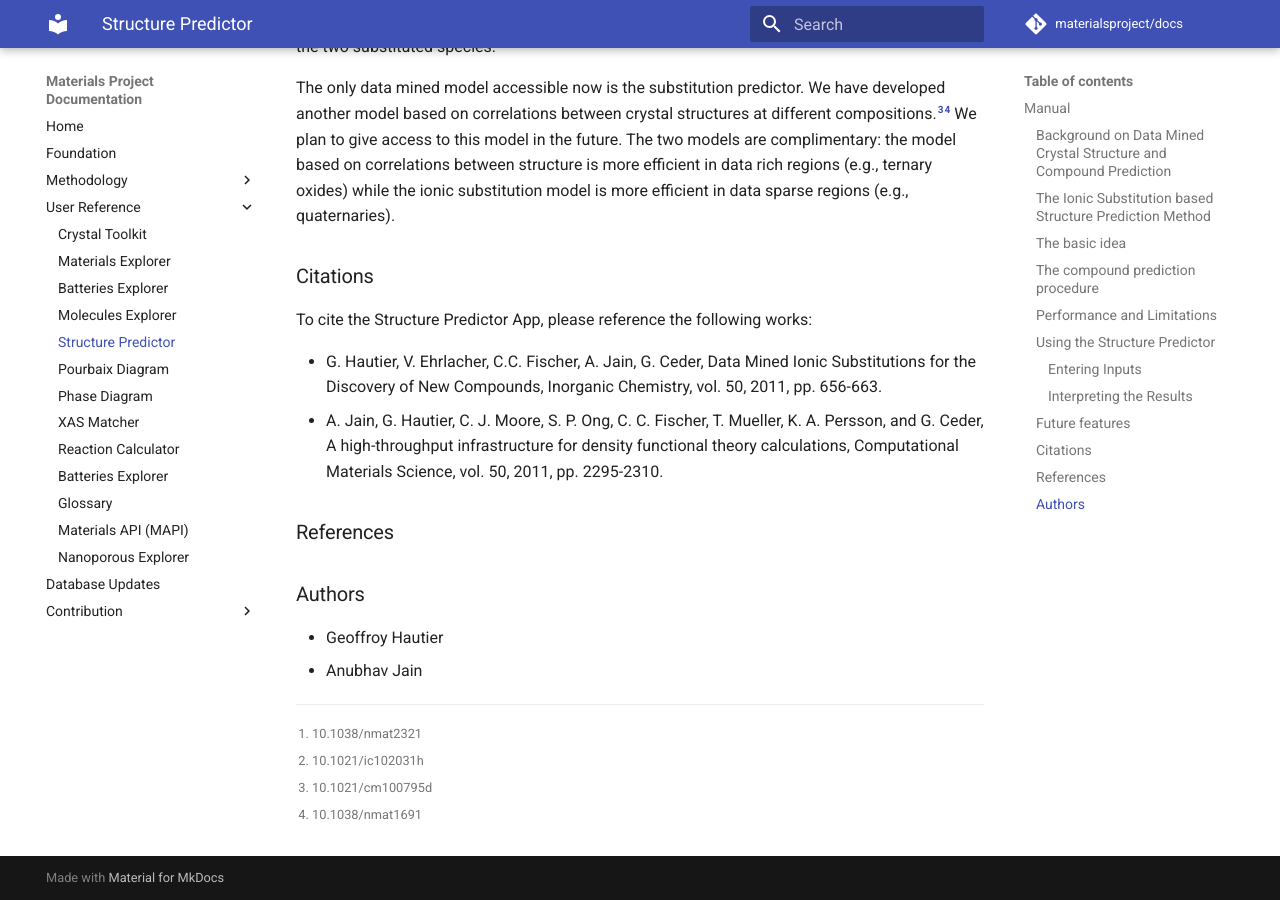
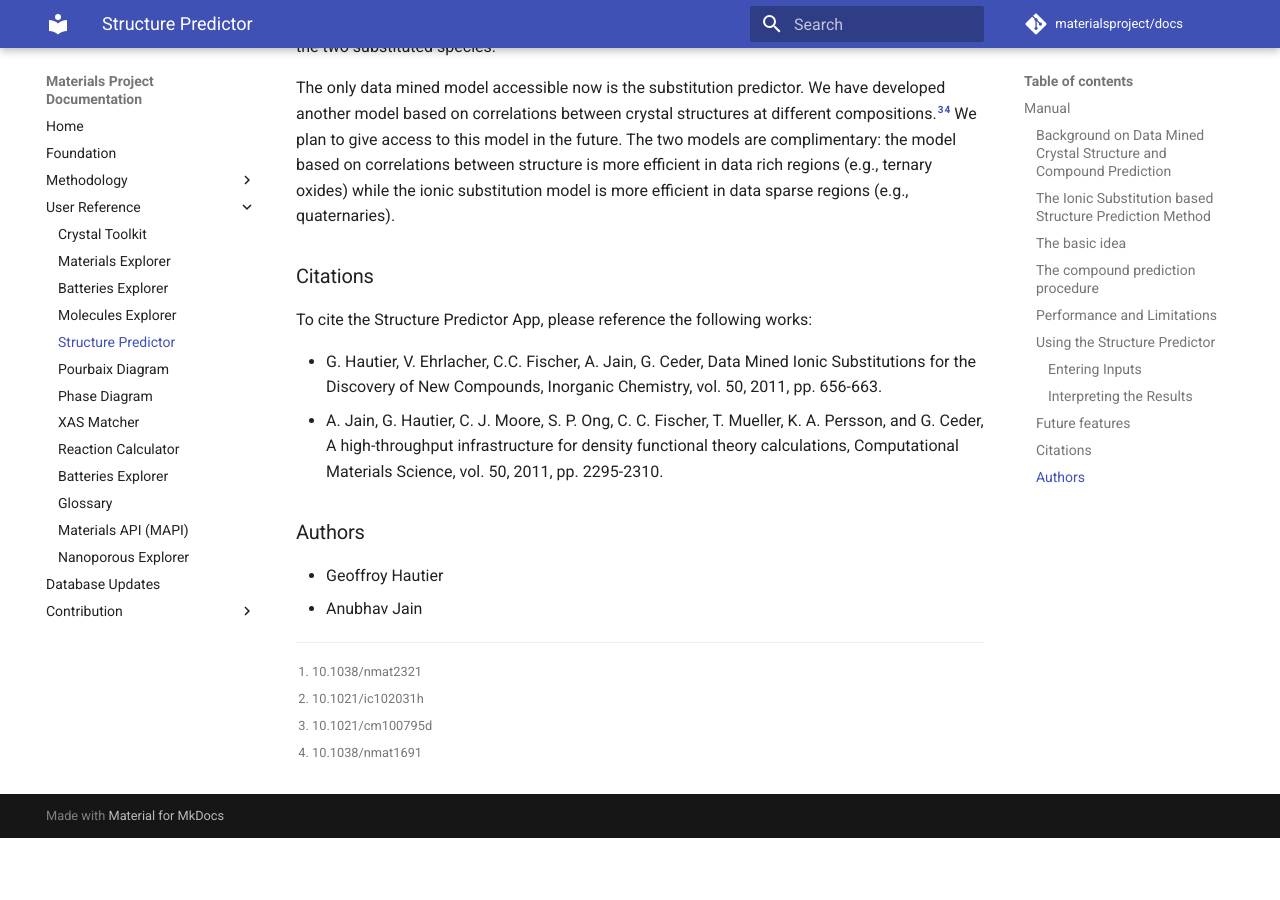
Before and after one commit to materialsproject/docs, an MkDocs documentation site: the page built from docs/user-guide/structure-predictor.md, in a window 1280 px wide and 900 px high, scrolled down 5556 px. Built offline with MkDocs 1.6.1 and Material for MkDocs 9.7.7, drawn with Linux system fonts in a browser that asks for light colours; comment, search, counter and statistics services are not loaded; after the commit the page ends 6394 px from its top, so only the background shows below that.

Commit message:
Remove References Section

```diff
--- a/docs/user-guide/structure-predictor.md
+++ b/docs/user-guide/structure-predictor.md
@@ -89,8 +89,6 @@ To cite the Structure Predictor App, please reference the following works:
 - G. Hautier, V. Ehrlacher, C.C. Fischer, A. Jain, G. Ceder, Data Mined Ionic Substitutions for the Discovery of New Compounds, Inorganic Chemistry, vol. 50, 2011, pp. 656-663.
 - A. Jain, G. Hautier, C. J. Moore, S. P. Ong, C. C. Fischer, T. Mueller, K. A. Persson, and G. Ceder, A high-throughput infrastructure for density functional theory calculations, Computational Materials Science, vol. 50, 2011, pp. 2295-2310.
 
-### References
-
 [^1]: 10.1038/nmat2321
 [^2]: 10.1021/ic102031h
 [^3]: 10.1021/cm100795d
```
Also changed, not shown: docs/user-guide/pourbaix-tool.md (+0 -2 lines).
